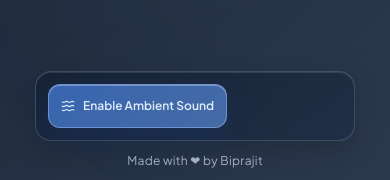
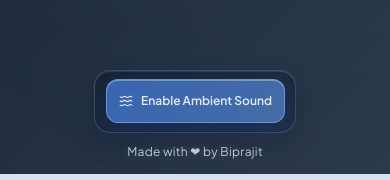
Before and after one commit to biprajitbhattacharya400-tech/weather-ai-api, a React (Vite) app in the folder frontend/: page / in a window 390 px wide. Shown: the part 831-1011 px from the top of the page. Built offline with nearby package versions, Linux system fonts and the light colour scheme; no server answers.

Commit message:
Fixed the audio play box size

```diff
--- a/frontend/src/components/AmbientSoundControl.jsx
+++ b/frontend/src/components/AmbientSoundControl.jsx
@@ -211,7 +211,7 @@ function AmbientSoundControl({ weatherKey = 'default' }) {
           <span>Enable Ambient Sound</span>
         </button>
       ) : (
-        <div className="flex items-center gap-2">
+        <div className="ambient-audio-state flex items-center gap-2">
           <button
             type="button"
             className="soft-button inline-flex items-center gap-2 rounded-xl px-3 py-2 text-xs font-semibold text-inkSecondary"
@@ -221,7 +221,7 @@ function AmbientSoundControl({ weatherKey = 'default' }) {
             {muted ? <VolumeX size={14} /> : <Volume2 size={14} />}
             <span>{muted ? 'Unmute' : 'Mute'}</span>
           </button>
-          <span className="text-[11px] font-medium text-inkTertiary">{ambientLabel}</span>
+          <span className="ambient-audio-label text-[11px] font-medium text-inkTertiary">{ambientLabel}</span>
         </div>
       )}
     </div>
--- a/frontend/src/index.css
+++ b/frontend/src/index.css
@@ -676,12 +676,23 @@ body {
 }
 
 .app-footer-note {
-  color: rgba(63, 82, 112, 0.78) !important;
-}
-
+  color: rgba(42, 60, 88, 0.84) !important;
+  text-shadow: 0 1px 10px rgba(255, 255, 255, 0.18);
+}
+
+.wx-clear .app-footer-note,
+.wx-clouds .app-footer-note,
+.wx-rain .app-footer-note,
 .wx-default .app-footer-note,
 .wx-night .app-footer-note {
-  color: rgba(206, 220, 244, 0.74) !important;
+  color: rgba(214, 228, 249, 0.84) !important;
+}
+
+.wx-clear .app-footer-note,
+.wx-clouds .app-footer-note,
+.wx-rain .app-footer-note {
+  color: rgba(37, 57, 87, 0.84) !important;
+  text-shadow: 0 1px 8px rgba(255, 255, 255, 0.34);
 }
 
 @media (hover: hover) and (pointer: fine) {
@@ -1548,8 +1559,18 @@ body {
     right: auto;
     bottom: auto;
     z-index: 20;
-    width: min(calc(100% - 1.2rem), 420px);
-    margin: 0.6rem auto 0.25rem;
+    width: fit-content;
+    max-width: calc(100% - 1.2rem);
+    padding: 0.52rem 0.64rem;
+    margin: 0.55rem auto 0.2rem;
+  }
+
+  .ambient-audio-state {
+    justify-content: center;
+  }
+
+  .ambient-audio-label {
+    display: none;
   }
 
   .home-orb {
```
